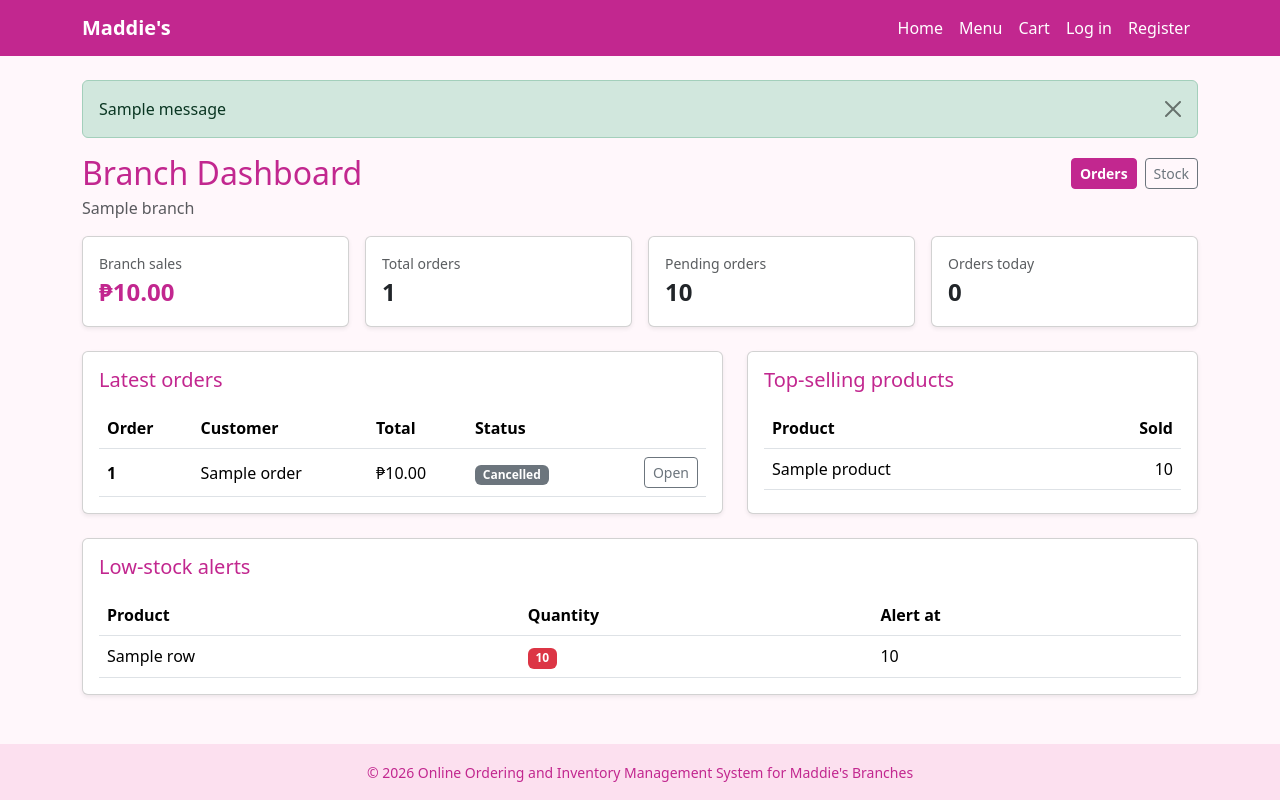
After one commit to gimangjhonaxel-alt/maddies-system, a Flask app: template templates/dashboard/manager.html in a window 1280 px wide. The commit adds this page. Run offline with Flask 3, Linux system fonts and the light colour scheme; the template is opened without the code that fills it: most values are stand-ins (such as "Sample title", 1, 10 or a date in 2020); one stand-in notice (Sample message) is shown; some libraries are stand-ins or nearby versions.

Commit message:
Add dashboards for owner, manager, and customer, plus friendly error pages

```diff
--- a/app.py
+++ b/app.py
@@ -1,5 +1,5 @@
 from flask import Flask, render_template, session
-from flask_wtf.csrf import CSRFProtect
+from flask_wtf.csrf import CSRFProtect, CSRFError
 import config
 from mailer import mail
 from models.cart import Cart
@@ -9,9 +9,11 @@ from routes.stock import stock_bp
 from routes.cart import cart_bp
 from routes.orders import orders_bp
 from routes.order_manage import order_manage_bp
+from routes.dashboard import dashboard_bp
 
 app = Flask(__name__)
 app.config["SECRET_KEY"] = config.SECRET_KEY
+app.config["MAX_CONTENT_LENGTH"] = 4 * 1024 * 1024  # uploads: 4 MB at most
 app.config.update(
     MAIL_SERVER=config.MAIL_SERVER,
     MAIL_PORT=config.MAIL_PORT,
@@ -29,12 +31,65 @@ app.register_blueprint(stock_bp)
 app.register_blueprint(cart_bp)
 app.register_blueprint(orders_bp)
 app.register_blueprint(order_manage_bp)
+app.register_blueprint(dashboard_bp)
 
 
 @app.context_processor
 def inject_cart_count():
     """Makes `cart_count` available in every template."""
     return {"cart_count": Cart(session).count()}
+
+
+# ---------- friendly error pages ----------
+def show_error(code, title, message):
+    return render_template(
+        "errors/error.html", code=code, title=title, message=message
+    ), code
+
+
+@app.errorhandler(400)
+def bad_request(error):
+    return show_error(400, "Something went wrong",
+                      "We couldn't process that request. Please go back and try again.")
+
+
+@app.errorhandler(CSRFError)
+def csrf_error(error):
+    return show_error(400, "Your session expired",
+                      "For your security, the form expired. "
+                      "Please go back, refresh the page, and try again.")
+
+
+@app.errorhandler(403)
+def forbidden(error):
+    return show_error(403, "You don't have access to this page",
+                      "This page is only for Maddie's staff. "
+                      "If you think this is a mistake, please log in with the right account.")
+
+
+@app.errorhandler(404)
+def not_found(error):
+    return show_error(404, "Page not found",
+                      "We couldn't find the page you're looking for. "
+                      "It may have been moved or removed.")
+
+
+@app.errorhandler(405)
+def method_not_allowed(error):
+    return show_error(405, "That didn't work",
+                      "This page can't be opened that way. Please use the buttons on the site.")
+
+
+@app.errorhandler(413)
+def too_large(error):
+    return show_error(413, "File too large",
+                      "That file is too big. Please choose an image under 2 MB.")
+
+
+@app.errorhandler(500)
+def server_error(error):
+    return show_error(500, "Something went wrong on our side",
+                      "Sorry about that! Please try again in a moment.")
 
 
 @app.route("/")
--- a/templates/base.html
+++ b/templates/base.html
@@ -24,6 +24,11 @@
                     <li class="nav-item">
                         <a class="nav-link" href="{{ url_for('products.menu') }}">Menu</a>
                     </li>
+                    {% if session.get('user_id') %}
+                        <li class="nav-item">
+                            <a class="nav-link" href="{{ url_for('dashboard.index') }}">Dashboard</a>
+                        </li>
+                    {% endif %}
                     {% if session.get('role') in ['owner', 'manager'] %}
                         <li class="nav-item">
                             <a class="nav-link" href="{{ url_for('order_manage.index') }}">Orders</a>
--- /dev/null
+++ b/templates/dashboard/manager.html
@@ -0,0 +1,124 @@
+{% extends "base.html" %}
+
+{% block title %}Maddie's | Branch Dashboard{% endblock %}
+
+{% block content %}
+{% set badge_colors = {
+    'pending': 'warning text-dark',
+    'preparing': 'info text-dark',
+    'ready': 'primary',
+    'completed': 'success',
+    'cancelled': 'secondary'
+} %}
+
+<div class="d-flex justify-content-between align-items-center mb-1">
+    <h2 class="mb-0" style="color: var(--maddies-brown);">Branch Dashboard</h2>
+    <div class="d-flex gap-2">
+        <a href="{{ url_for('order_manage.index') }}" class="btn btn-sm btn-maddies">Orders</a>
+        <a href="{{ url_for('stock.index') }}" class="btn btn-sm btn-outline-secondary">Stock</a>
+    </div>
+</div>
+<p class="text-muted">{{ branch.name }}</p>
+
+<div class="row g-3 mb-4">
+    <div class="col-6 col-lg-3">
+        <div class="card shadow-sm h-100"><div class="card-body">
+            <div class="text-muted small">Branch sales</div>
+            <div class="fs-4 fw-bold" style="color: var(--maddies-brown);">₱{{ "%.2f"|format(totals.sales) }}</div>
+        </div></div>
+    </div>
+    <div class="col-6 col-lg-3">
+        <div class="card shadow-sm h-100"><div class="card-body">
+            <div class="text-muted small">Total orders</div>
+            <div class="fs-4 fw-bold">{{ totals.total_orders }}</div>
+        </div></div>
+    </div>
+    <div class="col-6 col-lg-3">
+        <div class="card shadow-sm h-100"><div class="card-body">
+            <div class="text-muted small">Pending orders</div>
+            <div class="fs-4 fw-bold">{{ totals.pending_orders|int }}</div>
+        </div></div>
+    </div>
+    <div class="col-6 col-lg-3">
+        <div class="card shadow-sm h-100"><div class="card-body">
+            <div class="text-muted small">Orders today</div>
+            <div class="fs-4 fw-bold">{{ totals.today_orders|int }}</div>
+        </div></div>
+    </div>
+</div>
+
+<div class="row g-4">
+    <div class="col-lg-7">
+        <div class="card shadow-sm h-100"><div class="card-body">
+            <h5 class="mb-3" style="color: var(--maddies-brown);">Latest orders</h5>
+            <div class="table-responsive">
+                <table class="table align-middle mb-0">
+                    <thead><tr><th>Order</th><th>Customer</th><th>Total</th><th>Status</th><th></th></tr></thead>
+                    <tbody>
+                        {% for o in recent_orders %}
+                            <tr>
+                                <td class="fw-bold">{{ o.order_number }}</td>
+                                <td>{{ o.customer_name }}</td>
+                                <td>₱{{ "%.2f"|format(o.total) }}</td>
+                                <td>
+                                    <span class="badge bg-{{ badge_colors.get(o.status, 'secondary') }}">
+                                        {{ (o.status or 'pending')|capitalize }}
+                                    </span>
+                                </td>
+                                <td class="text-end">
+                                    <a href="{{ url_for('order_manage.detail', order_id=o.id) }}"
+                                       class="btn btn-sm btn-outline-secondary">Open</a>
+                                </td>
+                            </tr>
+                        {% else %}
+                            <tr><td colspan="5" class="text-muted text-center">No orders yet.</td></tr>
+                        {% endfor %}
+                    </tbody>
+                </table>
+            </div>
+        </div></div>
+    </div>
+
+    <div class="col-lg-5">
+        <div class="card shadow-sm h-100"><div class="card-body">
+            <h5 class="mb-3" style="color: var(--maddies-brown);">Top-selling products</h5>
+            <div class="table-responsive">
+                <table class="table align-middle mb-0">
+                    <thead><tr><th>Product</th><th class="text-end">Sold</th></tr></thead>
+                    <tbody>
+                        {% for p in top_products %}
+                            <tr><td>{{ p.name }}</td><td class="text-end">{{ p.sold|int }}</td></tr>
+                        {% else %}
+                            <tr><td colspan="2" class="text-muted text-center">No sales yet.</td></tr>
+                        {% endfor %}
+                    </tbody>
+                </table>
+            </div>
+        </div></div>
+    </div>
+
+    <div class="col-12">
+        <div class="card shadow-sm"><div class="card-body">
+            <h5 class="mb-3" style="color: var(--maddies-brown);">Low-stock alerts</h5>
+            {% if low_stock %}
+                <div class="table-responsive">
+                    <table class="table align-middle mb-0">
+                        <thead><tr><th>Product</th><th>Quantity</th><th>Alert at</th></tr></thead>
+                        <tbody>
+                            {% for row in low_stock %}
+                                <tr>
+                                    <td>{{ row.name }}</td>
+                                    <td><span class="badge bg-danger">{{ row.quantity }}</span></td>
+                                    <td>{{ row.low_stock_threshold }}</td>
+                                </tr>
+                            {% endfor %}
+                        </tbody>
+                    </table>
+                </div>
+            {% else %}
+                <p class="text-muted mb-0">Everything is stocked above its alert level.</p>
+            {% endif %}
+        </div></div>
+    </div>
+</div>
+{% endblock %}
```
Also changed, not shown: models/dashboard.py (added, +66 -0 lines), routes/dashboard.py (added, +48 -0 lines), templates/dashboard/customer.html (added, +47 -0 lines), templates/dashboard/owner.html (added, +108 -0 lines), templates/errors/error.html (added, +13 -0 lines).
